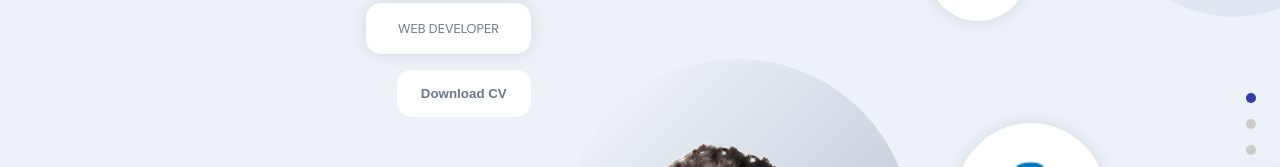
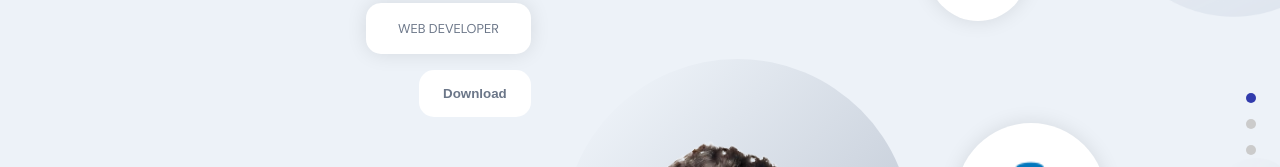
Before and after one commit to Harissh0110/Hariprakash-portfolio, a React (Create React App) app: page / in a window 1280 px wide. Shown: the part 250-417 px from the top of the page. Built offline with nearby package versions, Linux system fonts and the light colour scheme.

Commit message:
download cv

```diff
--- a/src/container/Header/Header.jsx
+++ b/src/container/Header/Header.jsx
@@ -35,7 +35,7 @@ const Header = () => {
             </div>
             <div className='app__navbar-cv'>
               <a href='./'>
-                <button>Download CV</button>
+                <button>Download</button>
               </a>
             </div>
           </div>
```
